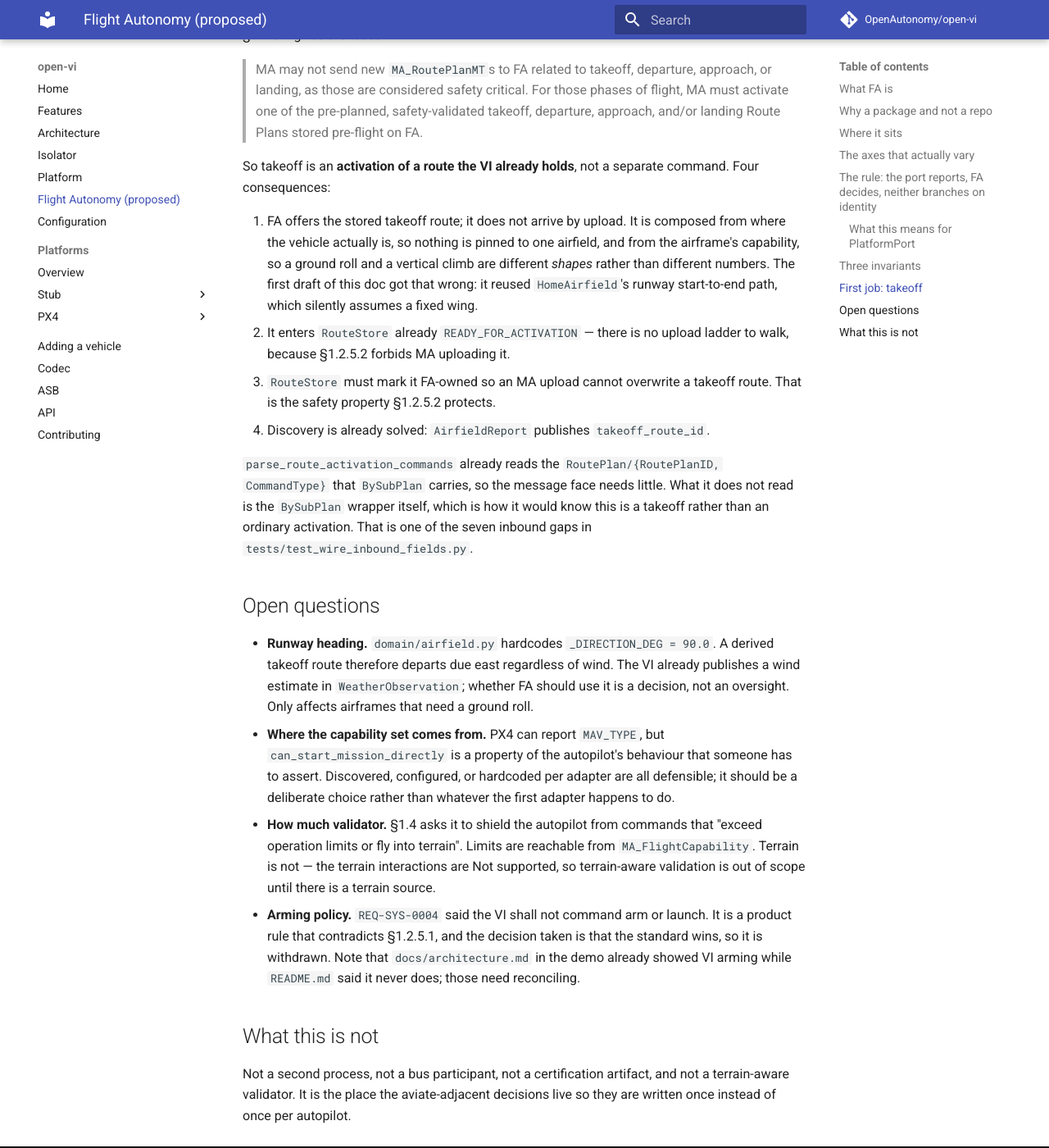
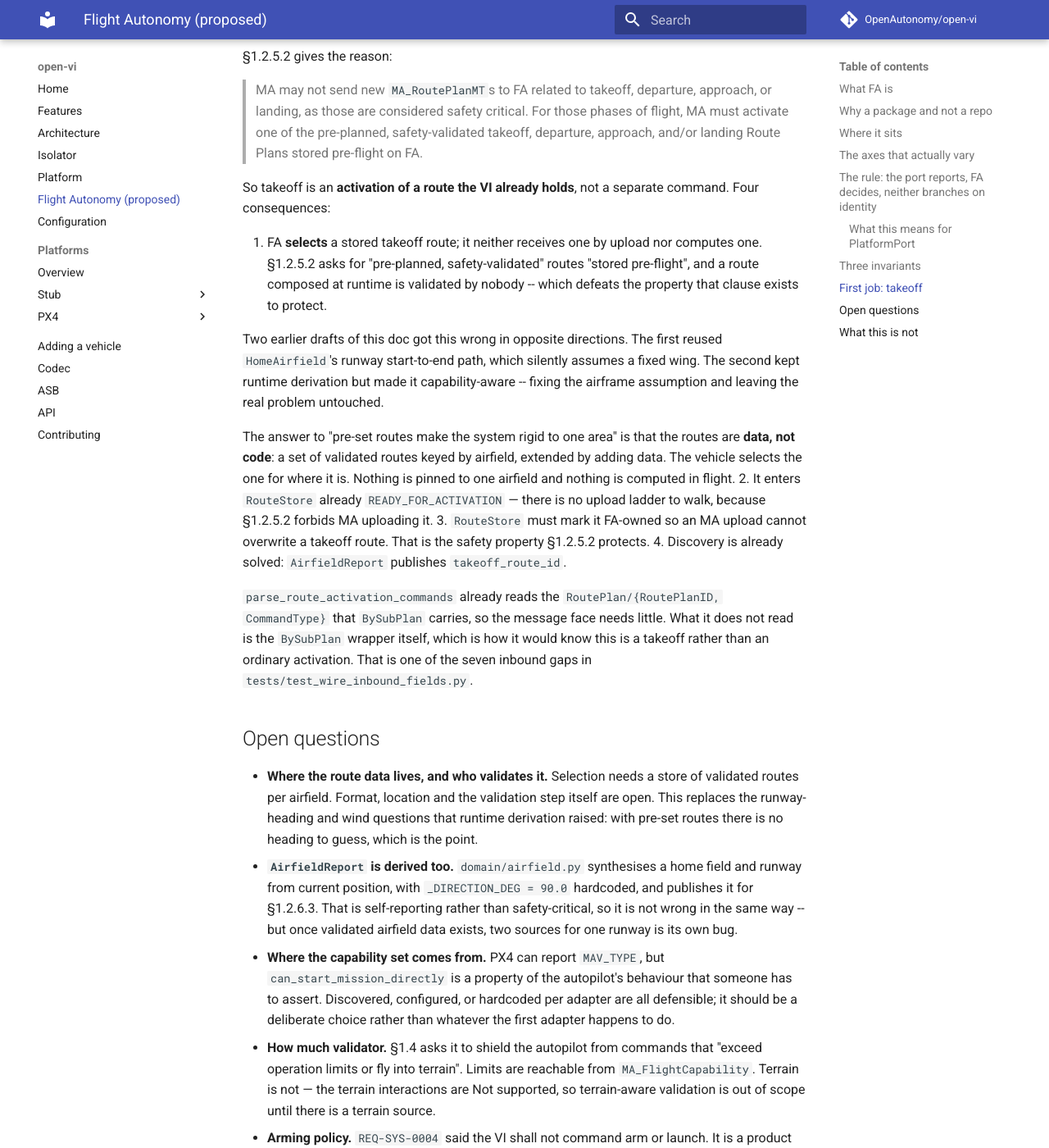
Before and after one commit to OpenAutonomy/open-vi, an MkDocs documentation site: the page built from docs/FLIGHT_AUTONOMY.md, in a window 1280 px wide and 1400 px high, scrolled down 4275 px. Shown: the whole window at 82% size. Built offline with MkDocs 1.6.1 and Material for MkDocs 9.7.7, drawn with Linux system fonts in a browser that asks for light colours; comment, search, counter and statistics services are not loaded; some of the changed text lies outside the part shown.

Commit message:
Select pre-validated takeoff routes; do not compute them
§1.2.5.2 asks for "pre-planned, safety-validated" routes "stored
pre-flight on FA". A route composed at runtime is validated by nobody,
which defeats the property that clause exists to protect. Both earlier
drafts missed it, in opposite directions: the first reused
HomeAirfield's runway path and silently assumed a fixed wing; the
second kept runtime derivation and made it capability-aware, fixing
the airframe assumption and leaving the real problem untouched.

Runtime derivation was introduced to answer "pre-set routes make the
system rigid to one area". The actual answer is that the routes are
data rather than code: validated routes keyed by airfield, extended by
adding data, with the vehicle selecting the one for where it is.
Nothing is pinned to one airfield and nothing is computed in flight.

So takeoff.py becomes a selector, not a composer -- smaller, and with
no geometry to get wrong. The runway-heading and wind questions go
with it, because there is no heading left to guess. What replaces them
is narrower and answerable: where the route data lives and who
validates it.

One consequence recorded rather than fixed: AirfieldReport is derived
the same way, from current position with a hardcoded 90-degree runway.
Self-reporting rather than safety-critical, so not wrong in the same
way, but two sources for one runway would be its own bug.

Co-Authored-By: Claude Opus 5 (1M context) <noreply@anthropic.com>

````diff
--- a/docs/FLIGHT_AUTONOMY.md
+++ b/docs/FLIGHT_AUTONOMY.md
@@ -98,7 +98,7 @@ the intent is flyable and how to express it to this airframe.
 ```
 src/open_vi/fa/
   envelope.py   # the command validator §1.4 requires
-  takeoff.py    # composes a takeoff route from facts
+  takeoff.py    # selects a pre-validated stored route
   port.py       # what FA needs of a platform
 ```
 
@@ -113,7 +113,7 @@ tidy.
 | Transport | autopilot | adapter |
 | Mission encoding, arming handshake, mode machine | autopilot | adapter |
 | Frame conventions (HAE to relative-to-home) | autopilot | adapter, as `architecture.md` already requires |
-| Takeoff shape, whether hovering is possible | airframe | `fa/` |
+| Which stored takeoff route applies, and whether this airframe may use it | airframe | `fa/` |
 | Mass, thrust, stall speed, rate limits | this airframe | config, already `px4-vehicle.toml` |
 
 Two cost tests follow, and they are the acceptance criteria for this
@@ -153,7 +153,7 @@ it. The split is the point.
 | Stays a platform concern | Becomes an FA concern |
 | --- | --- |
 | Telemetry, faults, service and subsystem status | Whether a command is inside the envelope |
-| Submitting a mission to the autopilot | Composing the takeoff shape |
+| Submitting a mission to the autopilot | Selecting the takeoff route and vetting it |
 | Arming -- the mechanism | Deciding whether to arm, and when |
 | Unit and frame conversion | Sequencing: validate, arm, fly, confirm airborne |
 
@@ -162,9 +162,9 @@ above, envelope limits, and the airframe type as a reported fact.
 `ControlOffer` and `FlightModeProfile` already carry limits in a
 vehicle-neutral shape, so that channel exists.
 
-`domain/airfield.py`'s runway geometry moves behind `fa/`. Today only
-`AirfieldReport` uses it; once takeoff needs it, every adapter would
-otherwise re-derive it.
+`domain/airfield.py`'s runway geometry stays where it is for now.
+With takeoff selecting pre-validated data, FA has no geometry to
+compose and the only remaining caller is `AirfieldReport`.
 
 ## Three invariants
 
@@ -207,13 +207,23 @@ specific about it. §1.2.5.1:
 So takeoff is an **activation of a route the VI already holds**, not a
 separate command. Four consequences:
 
-1. FA offers the stored takeoff route; it does not arrive by upload.
-   It is composed from where the vehicle actually is, so nothing is
-   pinned to one airfield, and from the airframe's capability, so a
-   ground roll and a vertical climb are different *shapes* rather than
-   different numbers. The first draft of this doc got that wrong: it
-   reused `HomeAirfield`'s runway start-to-end path, which silently
-   assumes a fixed wing.
+1. FA **selects** a stored takeoff route; it neither receives one by
+   upload nor computes one. §1.2.5.2 asks for "pre-planned,
+   safety-validated" routes "stored pre-flight", and a route composed
+   at runtime is validated by nobody -- which defeats the property
+   that clause exists to protect.
+
+   Two earlier drafts of this doc got this wrong in opposite
+   directions. The first reused `HomeAirfield`'s runway start-to-end
+   path, which silently assumes a fixed wing. The second kept runtime
+   derivation but made it capability-aware -- fixing the airframe
+   assumption and leaving the real problem untouched.
+
+   The answer to "pre-set routes make the system rigid to one area" is
+   that the routes are **data, not code**: a set of validated routes
+   keyed by airfield, extended by adding data. The vehicle selects the
+   one for where it is. Nothing is pinned to one airfield and nothing
+   is computed in flight.
 2. It enters `RouteStore` already `READY_FOR_ACTIVATION` — there is no
    upload ladder to walk, because §1.2.5.2 forbids MA uploading it.
 3. `RouteStore` must mark it FA-owned so an MA upload cannot overwrite
@@ -230,12 +240,18 @@ than an ordinary activation. That is one of the seven inbound gaps in
 
 ## Open questions
 
-- **Runway heading.** `domain/airfield.py` hardcodes
-  `_DIRECTION_DEG = 90.0`. A derived takeoff route therefore departs
-  due east regardless of wind. The VI already publishes a wind
-  estimate in `WeatherObservation`; whether FA should use it is a
-  decision, not an oversight. Only affects airframes that need a
-  ground roll.
+- **Where the route data lives, and who validates it.** Selection
+  needs a store of validated routes per airfield. Format, location and
+  the validation step itself are open. This replaces the
+  runway-heading and wind questions that runtime derivation raised:
+  with pre-set routes there is no heading to guess, which is the
+  point.
+- **`AirfieldReport` is derived too.** `domain/airfield.py`
+  synthesises a home field and runway from current position, with
+  `_DIRECTION_DEG = 90.0` hardcoded, and publishes it for §1.2.6.3.
+  That is self-reporting rather than safety-critical, so it is not
+  wrong in the same way -- but once validated airfield data exists,
+  two sources for one runway is its own bug.
 - **Where the capability set comes from.** PX4 can report `MAV_TYPE`,
   but `can_start_mission_directly` is a property of the autopilot's
   behaviour that someone has to assert. Discovered, configured, or
````
